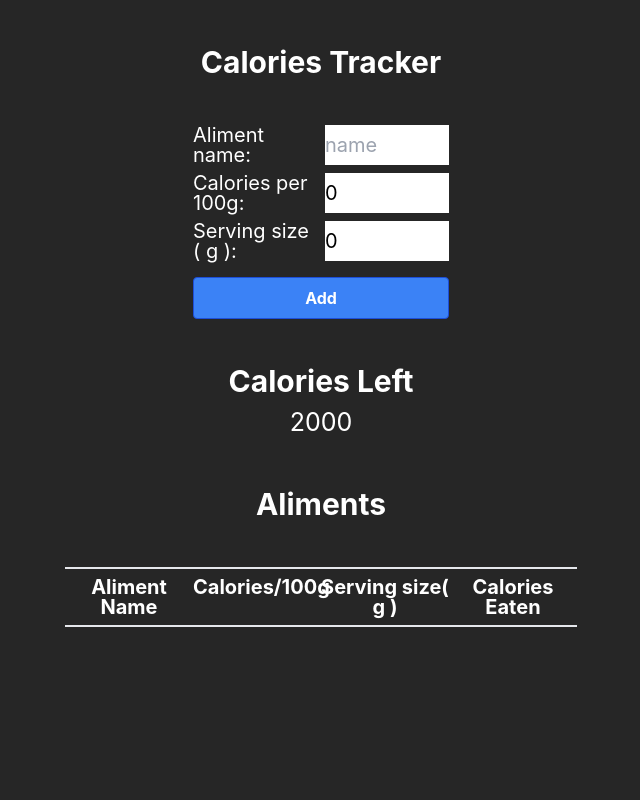
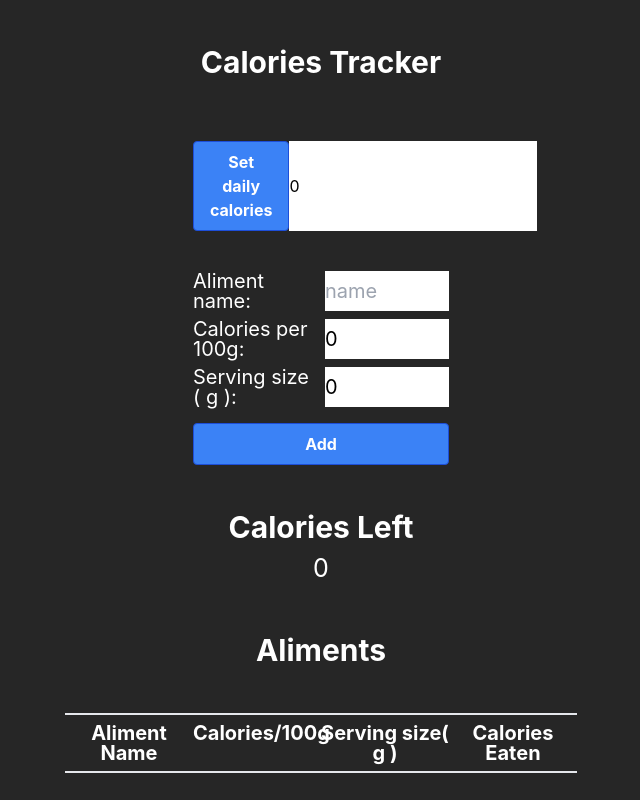
Before and after one commit to GeorgianIT/kcal-tracker-v1, a React (Create React App) app: page / in a window 1280 px wide. Shown: the whole page, without its empty margins (319-959 px from the left). Built offline with nearby package versions, Linux system fonts and the light colour scheme.

Commit message:
add set daily calories

```diff
--- a/src/components/Form.jsx
+++ b/src/components/Form.jsx
@@ -2,7 +2,9 @@ import React from 'react'
 import { useState } from 'react'
 
 export default function Form({ addProduct }) {
-    const [total, setTotal] = useState(2000);
+
+    const [dailyCalories, setDailyCalories] = useState(0);
+    const [total, setTotal] = useState(dailyCalories);
     const [details, setDetails] = useState({
         name: '',
         calories: 0,
@@ -11,25 +13,40 @@ export default function Form({ addProduct }) {
     const handleChange = (e) => {
         setDetails({ ...details, [e.target.name]: e.target.value});
        };
+
     const handleCalculate = (e) => {
         e.preventDefault();
         addProduct(details);
         setTotal(total - (details.serving / 100 * details.calories))
-        setDetails({ name: '', calories: 0, serving: 0});
+        setDetails({ name: '', calories: 0, serving: 0 });
+    }
+    const handleUpdateCalories = (e) => {
+        setDailyCalories(e.target.value);
+       };
+
+    const handlePrint = (e) => {
+        e.preventDefault();
+        setDailyCalories(dailyCalories);
     }
 
-    // const [caloriesEaten, setCaloriesEaten] = useState(0);
-    // setCaloriesEaten((details.serving / 100) * details.calories);
     return (
-      <form onSubmit={handleCalculate}>
-          <div className='grid lg:w-[50%] w-[100%] m-auto grid-cols-2 text-white gap-2 lg:text-[20px] text-sm'>
-                <label>Aliment name:</label> <input type='text' name='name' value={details.name} minLength={2} pattern="^[a-zA-Z ]*$" onChange={handleChange} placeHolder ='name' required className='text-black'></input>
-              <label>Calories per 100g:</label> <input type='number' name='calories' min={4} value={details.calories}  onChange={handleChange} required className='text-black'></input>
-              <label>Serving size 	&#40; g	&#41;:</label> <input type='number' min={1} name='serving' value={details.serving}  onChange={handleChange} required className='text-black'></input>
+        <>
+            <form onSubmit={handlePrint} className='w-[50%] mr-[25%] ml-[25%]'>
+            <div className='flex justify-between ' >
+                <button className="w-auto mt-4 mb-10 bg-blue-500 hover:bg-blue-700 text-white font-bold py-2 px-4 border border-blue-700 rounded" type='submit'>Set daily calories</button>
+                <input className='mt-4 mb-10' type='number' name='dailyKcal' value={dailyCalories} required onChange={handleUpdateCalories}/>
+            </div>
+            </form>
+        <form onSubmit={handleCalculate}>
+            <div className='grid lg:w-[50%] w-[100%] m-auto grid-cols-2 text-white gap-2 lg:text-[20px] text-sm'>
+                <label>Aliment name:</label> <input type='text' name='name' value={details.name} minLength={2} pattern="^[a-zA-Z ]*$" onChange={handleChange} placeholder ='name' required className='text-black'></input>
+                <label>Calories per 100g:</label> <input type='number' name='calories' min={4} value={details.calories}  onChange={handleChange} required className='text-black'></input>
+                <label>Serving size 	&#40; g	&#41;:</label> <input type='number' min={1} name='serving' value={details.serving}  onChange={handleChange} required className='text-black'></input>
           </div>
             <button type='submit' className="w-[50%] ml-[25%] mr-[25%] mt-4 bg-blue-500 hover:bg-blue-700 text-white font-bold py-2 px-4 border border-blue-700 rounded"> Add </button>
             <p className='text-[30px] text-center text-white font-bold mt-10'>Calories Left</p>
-            <p className='text-[25px] text-center text-white'>{total}</p>
+            <p className='text-[25px] text-center text-white'>{(dailyCalories-(-total))}</p>
         </form>
+    </>
   )
 }
```
